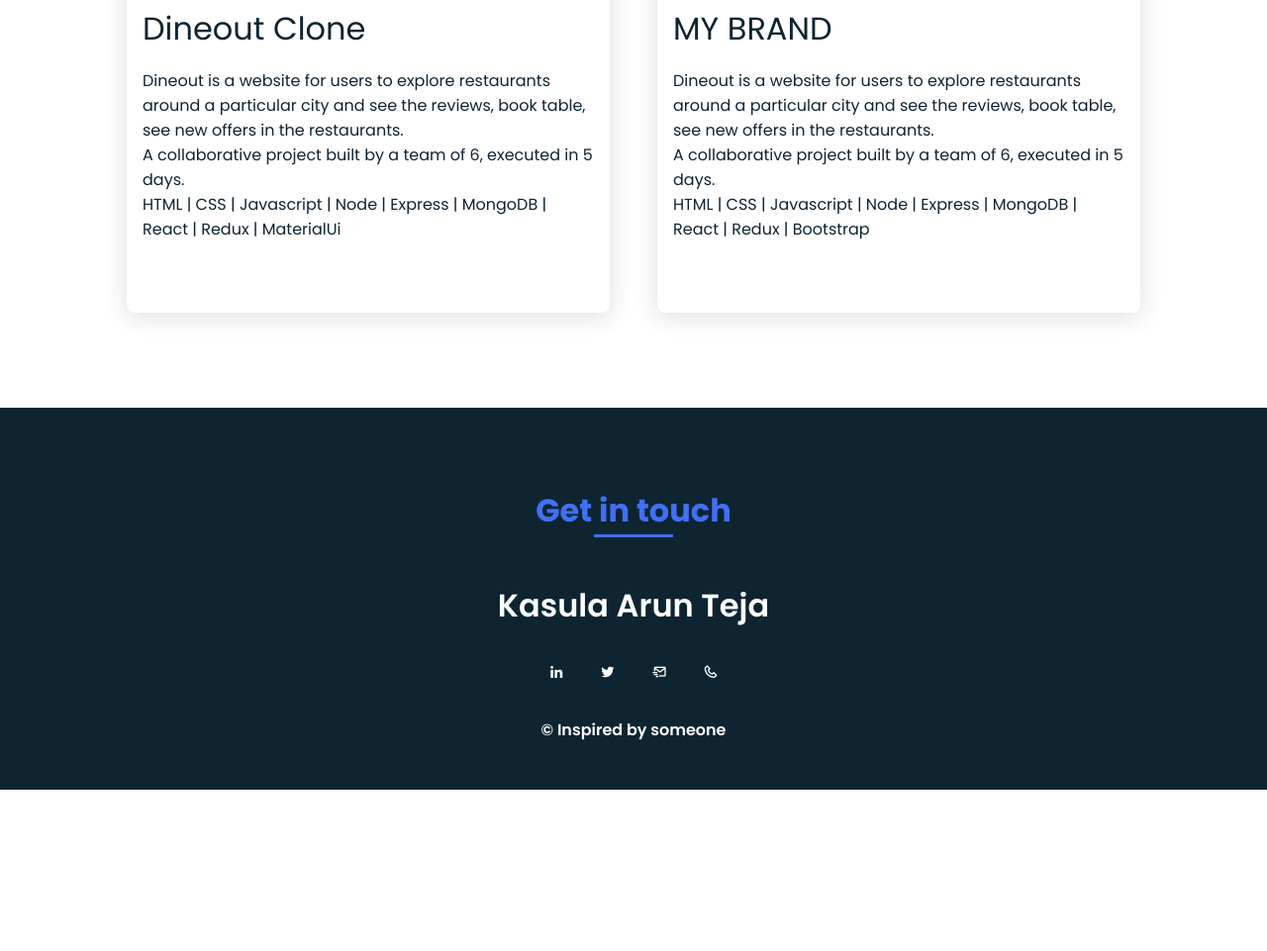
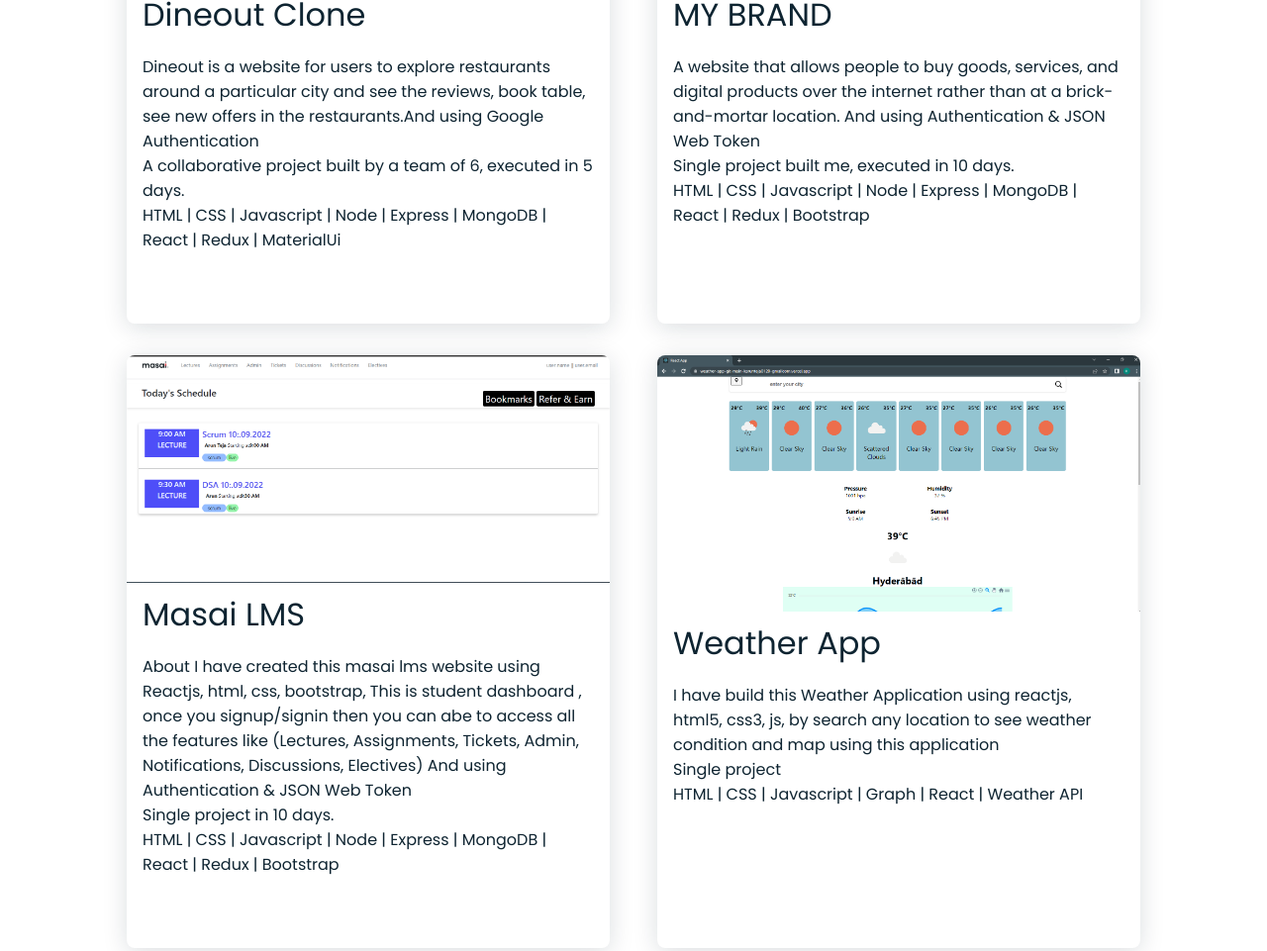
Before and after one commit to kasulaarunteja/Porfolio, a plain HTML site: page index.html in a window 1280 px wide. Shown: the part 3768-4729 px from the top of the page at 99% size. Before the commit the page ends 4566 px from the top, so only its background shows below. Drawn offline with nearby package versions, Linux system fonts and the light colour scheme.

Commit message:
new project

```diff
--- a/index.html
+++ b/index.html
@@ -337,7 +337,7 @@
           <p class="project-subtitle">
             Dineout is a website for users to explore restaurants around a
             particular city and see the reviews, book table,
-            see new offers in the restaurants.
+            see new offers in the restaurants.And using Google Authentication
             <br />
             A collaborative project built by a team of 6, executed in 5 days.
             <br />
@@ -365,11 +365,12 @@
             <img src="assets/img/project4.png" alt="My Brand" />
             <p class="project-title">MY BRAND</p>
             <p class="project-subtitle">
-              Dineout is a website for users to explore restaurants around a
-              particular city and see the reviews, book table,
-              see new offers in the restaurants.
+              A website that allows people to buy goods,
+              services, and digital products over the
+              internet rather than at a brick-and-mortar location.
+              And using Authentication & JSON Web Token
               <br />
-              A collaborative project built by a team of 6, executed in 5 days.
+              Single project built me, executed in 10 days.
               <br />
               HTML | CSS | Javascript | Node | Express | MongoDB | React | Redux | Bootstrap
             </p>
@@ -379,6 +380,57 @@
                 <i class="bx bxl-github"></i>
               </a>
               <a href="https://macproject-karunteja0120-gmailcom.vercel.app/" target="_blank" class="small-btn button">
+                Live
+                <!-- <i class="bx bx-link-external"></i> -->
+              </a>
+            </div>
+          </div>
+
+          <div class="project-img">
+            <img src="assets/img/project5.png" alt="Masai lms" />
+            <p class="project-title">Masai LMS</p>
+            <p class="project-subtitle">
+              About I have created this masai lms website using Reactjs,
+               html, css, bootstrap, This is student dashboard ,
+               once you signup/signin then you can abe to access all the
+               features like (Lectures, Assignments, Tickets, Admin,
+               Notifications, Discussions, Electives) And using Authentication & JSON Web Token
+              <br />
+              Single project in  10 days.
+              <br />
+              HTML | CSS | Javascript | Node | Express | MongoDB | React | Redux | Bootstrap
+            </p>
+            <div class="project-btns">
+              <a href="https://github.com/kasulaarunteja/E-COMMERCE-MERN-PROJECT" target="_blank" class="small-btn button">
+
+                <i class="bx bxl-github"></i>
+              </a>
+              <a href="https://macproject-karunteja0120-gmailcom.vercel.app/" target="_blank" class="small-btn button">
+                Live
+                <!-- <i class="bx bx-link-external"></i> -->
+              </a>
+            </div>
+          </div>
+
+
+          <div class="project-img">
+            <img src="assets/img/project6.png" alt="weatherapp" />
+            <p class="project-title">Weather App</p>
+            <p class="project-subtitle">
+              I have build this Weather Application using reactjs, html5, css3, js,
+              by search any location to see weather condition and map using
+              this application
+              <br />
+              Single project
+              <br />
+              HTML | CSS | Javascript | Graph | React | Weather API
+            </p>
+            <div class="project-btns">
+              <a href="https://github.com/kasulaarunteja/Weather_App" target="_blank" class="small-btn button">
+
+                <i class="bx bxl-github"></i>
+              </a>
+              <a href="https://weather-app-git-main-karunteja0120-gmailcom.vercel.app/" target="_blank" class="small-btn button">
                 Live
                 <!-- <i class="bx bx-link-external"></i> -->
               </a>
```
Also changed, not shown: assets/img/epic.png, assets/img/project3.png, assets/img/project4.png, assets/img/project5.png (added), assets/img/project6.png (added).
